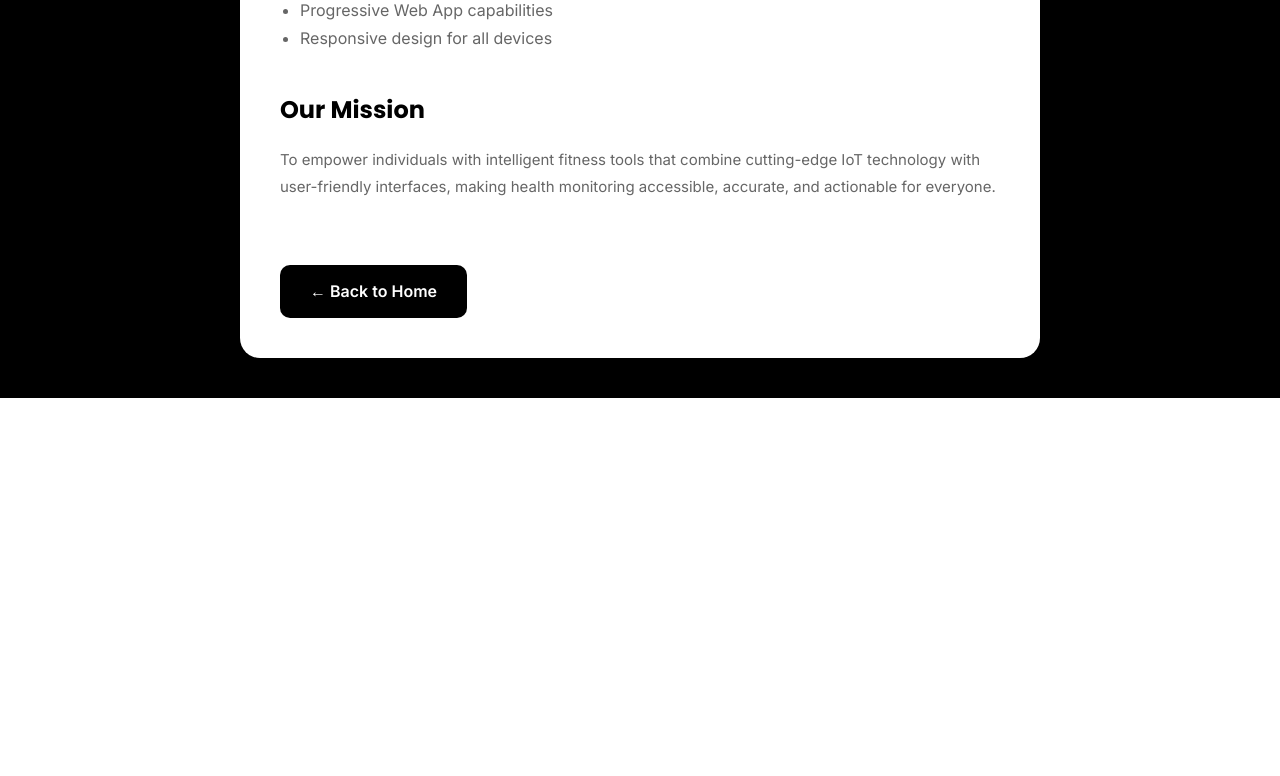
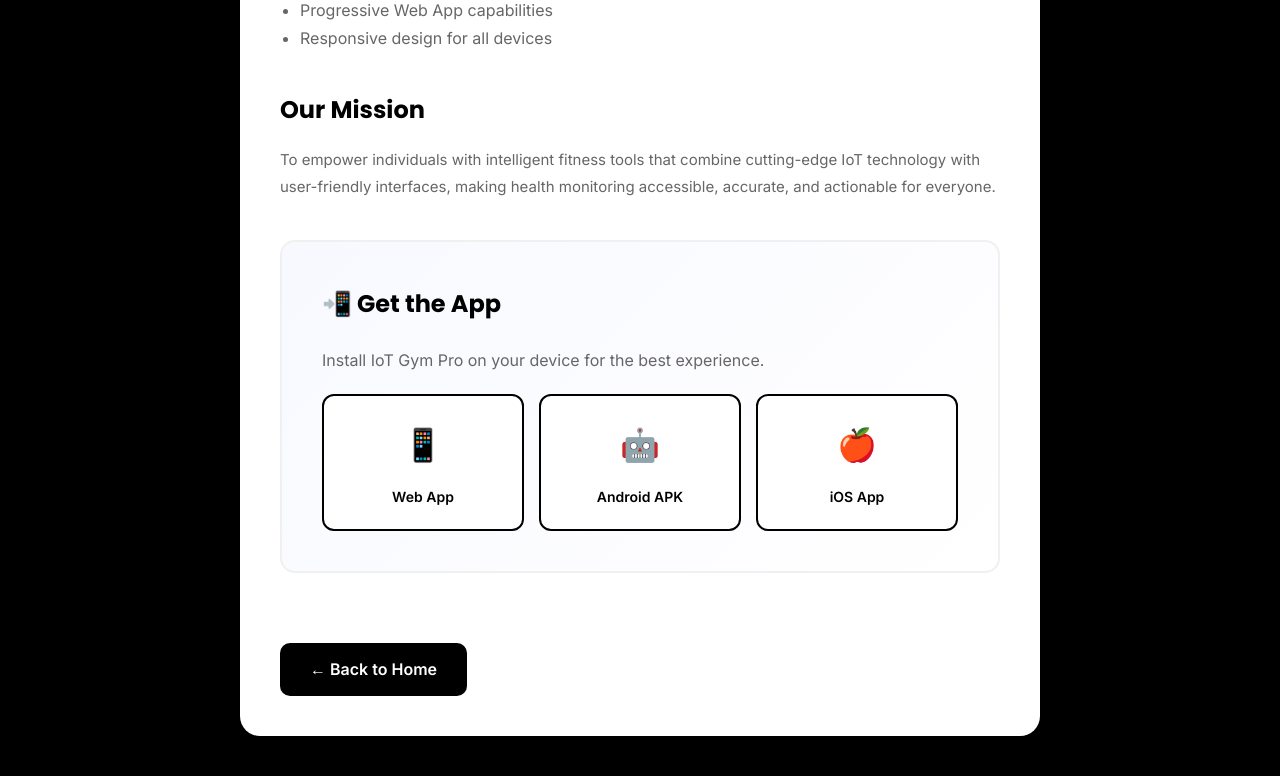
Before and after one commit to IskandarAbdullah/ISKApp, a Flask app: page /about in a window 1280 px wide. Shown: the part 1188-1964 px from the top of the page. Before the commit the page ends 1586 px from the top, so only its background shows below. Run offline with Flask 3, Linux system fonts and the light colour scheme.

Commit message:
Add download section with buttons for Web, Android, and iOS apps

```diff
--- a/templates/about.html
+++ b/templates/about.html
@@ -112,6 +112,60 @@
             box-shadow: 0 10px 25px rgba(102, 126, 234, 0.3);
         }
 
+        .download-section {
+            background: linear-gradient(135deg, #f8f9ff 0%, #ffffff 100%);
+            padding: 40px;
+            border-radius: 15px;
+            margin: 40px 0;
+            border: 2px solid #f0f0f0;
+        }
+
+        .download-section h2 {
+            font-family: 'Poppins', sans-serif;
+            font-size: 24px;
+            color: #000000;
+            margin-bottom: 20px;
+        }
+
+        .download-buttons {
+            display: grid;
+            grid-template-columns: repeat(auto-fit, minmax(180px, 1fr));
+            gap: 15px;
+            margin-top: 20px;
+        }
+
+        .download-btn {
+            display: flex;
+            flex-direction: column;
+            align-items: center;
+            justify-content: center;
+            padding: 20px;
+            background: white;
+            border: 2px solid #000000;
+            border-radius: 12px;
+            text-decoration: none;
+            color: #000000;
+            font-weight: 600;
+            transition: all 0.3s ease;
+            cursor: pointer;
+        }
+
+        .download-btn:hover {
+            background: #000000;
+            color: white;
+            transform: translateY(-3px);
+            box-shadow: 0 10px 25px rgba(0, 0, 0, 0.2);
+        }
+
+        .download-btn-icon {
+            font-size: 32px;
+            margin-bottom: 10px;
+        }
+
+        .download-btn-text {
+            font-size: 14px;
+        }
+
         @media (max-width: 600px) {
             .header {
                 padding: 30px 20px;
@@ -190,6 +244,25 @@
                 </p>
             </div>
 
+            <div class="download-section">
+                <h2>📲 Get the App</h2>
+                <p style="color: #666; margin-bottom: 20px;">Install IoT Gym Pro on your device for the best experience.</p>
+                <div class="download-buttons">
+                    <a href="/" class="download-btn">
+                        <div class="download-btn-icon">📱</div>
+                        <div class="download-btn-text">Web App</div>
+                    </a>
+                    <a href="/" class="download-btn">
+                        <div class="download-btn-icon">🤖</div>
+                        <div class="download-btn-text">Android APK</div>
+                    </a>
+                    <a href="/" class="download-btn">
+                        <div class="download-btn-icon">🍎</div>
+                        <div class="download-btn-text">iOS App</div>
+                    </a>
+                </div>
+            </div>
+
             <a href="/" class="back-link">← Back to Home</a>
         </div>
     </div>
```
